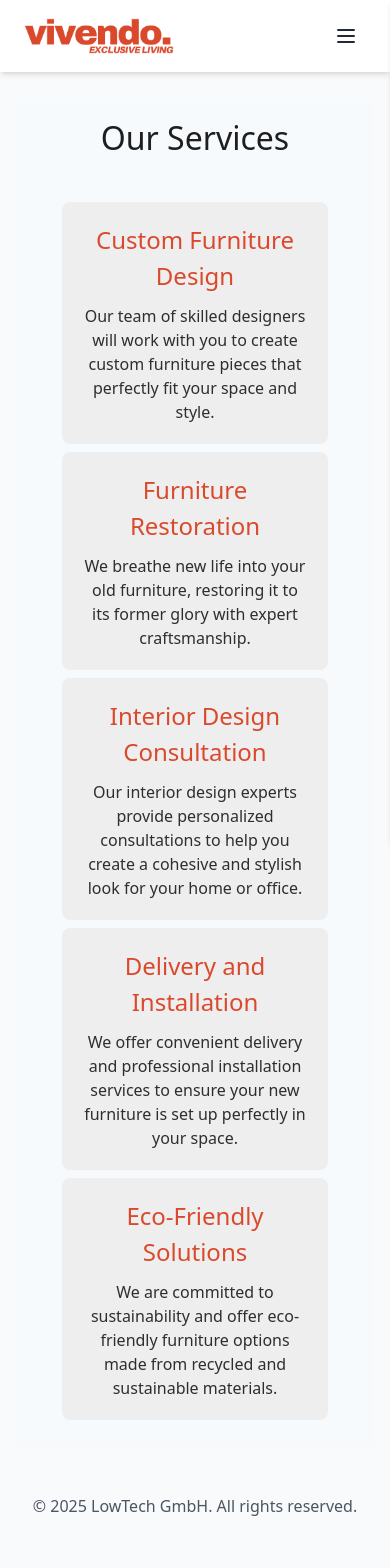
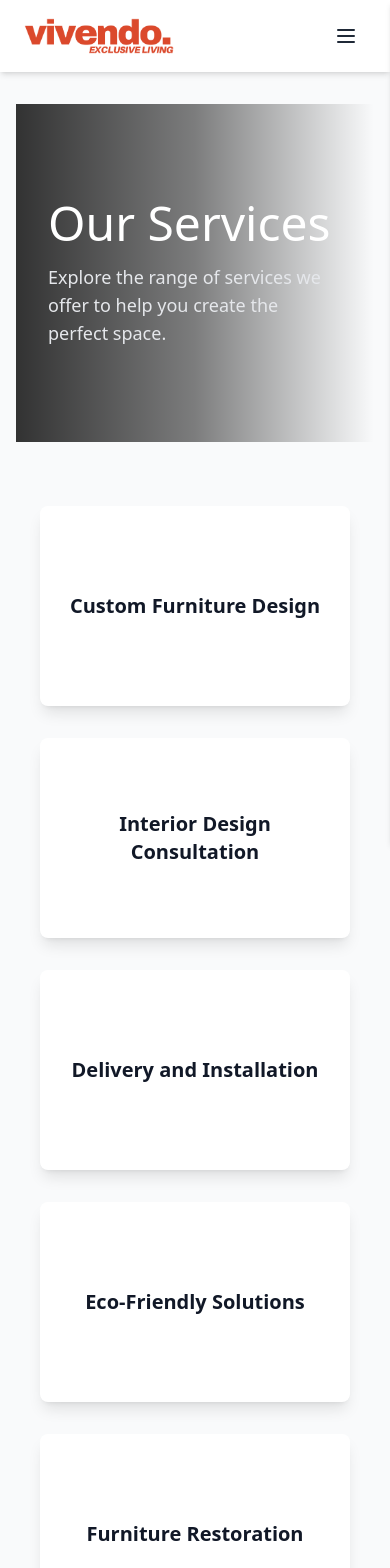
Before and after one commit to EdwardSpaeth/Cloud-Project-Group-11, a Next.js app in the folder frontend/webshop/: page /pages/services in a window 390 px wide. Shown: the top 1568 px of the page. Before the commit the page ends 1534 px from the top, so only its background shows below. Built offline with nearby package versions, Linux system fonts and the light colour scheme.

Commit message:
Adjusted landing page and services to tailwind

```diff
--- a/frontend/webshop/src/app/page.jsx
+++ b/frontend/webshop/src/app/page.jsx
@@ -1,27 +1,38 @@
+"use client";
 import Image from "next/image";
 import Link from "next/link";
+import { motion } from 'framer-motion';
 
 export default function Home() {
   return (
-    <div className="flex flex-col items-center justify-center min-h-screen bg-gray-50">
-      <div className="text-center max-w-2xl">
-        <h1 className="text-4xl font-extrabold text-gray-900 mb-4">Recreating Living for a Modern World</h1>
-        <p className="text-lg text-gray-600 mb-6">
-          Discover our exclusive collection of modern furniture designed to elevate your living space with elegance and functionality.
-        </p>
-        <Link href="/pages/shop">
-          <span className="inline-block bg-black text-white py-3 px-6 rounded-lg shadow-md hover:bg-gray-800 transition">View Our Collection</span>
-        </Link>
-      </div>
+    <div className="relative flex items-center justify-center min-h-screen bg-gray-50">
+      {/* Background Image */}
+      <Image
+        src="/images/Landing.jpg"
+        alt="Landing Image"
+        layout="fill"
+        objectFit="cover"
+        className="absolute inset-0 z-0 w-full h-full"
+      />
 
-      <div className="mt-10">
-        <Image
-          src="/images/Landing.jpg"
-          alt="Landing Image"
-          width={650}
-          height={450}
-          className="rounded-lg shadow-lg"
-        />
+      {/* Overlay */}
+      <div className="absolute inset-0 bg-black opacity-60 z-10"></div>
+
+      {/* Content */}
+      <div className="relative z-20 text-center text-white max-w-2xl px-4">
+          <h1 className="text-4xl font-extrabold mb-4">Recreating Living for a Modern World</h1>
+          <p className="text-lg mb-6">
+            Discover our exclusive collection of modern furniture designed to elevate your living space with elegance and functionality.
+          </p>
+        <motion.div
+          initial={{ opacity: 0, x: -50 }}
+          animate={{ opacity: 1, x: 0 }}
+          transition={{ duration: 0.8, delay: 0.1, ease: "easeOut" }}
+        >
+          <Link href="/pages/shop" className="inline-block border-2 border-white text-white py-3 px-6 rounded-lg transition hover:bg-white hover:text-black">
+            View Our Collection
+          </Link>
+        </motion.div>
       </div>
     </div>
   );
--- a/frontend/webshop/src/app/pages/services/page.js
+++ /dev/null
@@ -1,51 +0,0 @@
-
-import styles from "./services.module.css";
-export default function Services() {
-  return (
-    <div className={styles.page}>
-      <header className={styles.header}>
-      </header>
-      <main className={styles.main}>
-      <section className={styles.section}>
-        <center>
-          <header>
-          <h2>Our Services</h2>
-          </header>
-          <div className={styles.servicesGrid}>
-            <div className={styles.serviceItem}>
-              <center>
-              <h3>Custom Furniture Design</h3>
-              </center>
-              <p>Our team of skilled designers will work with you to create custom furniture pieces that perfectly fit your space and style.</p>
-            </div>
-            <div className={styles.serviceItem}>
-              <center>
-              <h3>Furniture Restoration</h3>
-              </center>
-              <p>We breathe new life into your old furniture, restoring it to its former glory with expert craftsmanship.</p>
-            </div>
-            <div className={styles.serviceItem}>
-            <center>
-              <h3>Interior Design Consultation</h3>
-            </center>
-              <p>Our interior design experts provide personalized consultations to help you create a cohesive and stylish look for your home or office.</p>
-            </div>
-            <div className={styles.serviceItem}>
-            <center>
-              <h3>Delivery and Installation</h3>
-            </center>
-              <p>We offer convenient delivery and professional installation services to ensure your new furniture is set up perfectly in your space.</p>
-            </div>
-            <div className={styles.serviceItem}>
-            <center>
-              <h3>Eco-Friendly Solutions</h3>
-            </center>
-              <p>We are committed to sustainability and offer eco-friendly furniture options made from recycled and sustainable materials.</p>
-            </div>
-          </div>
-        </center>
-        </section>
-      </main>
-    </div>
-  );
-}
--- /dev/null
+++ b/frontend/webshop/src/app/pages/services/page.jsx
@@ -0,0 +1,60 @@
+"use client";
+import { motion } from 'framer-motion';
+import styles from './services.css';
+
+export default function Services() {
+  return (
+    <div className="min-h-screen bg-w">
+      <div className="max-w-screen-2xl mx-auto">
+        {/* Hero Section */}
+        <div className="relative h-[40vh] mb-16 overflow-hidden">
+          <div className="absolute inset-0 bg-gradient-to-r from-black/80 via-black/50 to-transparent">
+            <div className="flex flex-col justify-center h-full px-8">
+              <motion.div
+                initial={{ opacity: 0, x: -50 }}
+                animate={{ opacity: 1, x: 0 }}
+                transition={{ duration: 0.8, ease: "easeOut" }}
+              >
+                <h1 className="text-5xl font-light text-white mb-4">Our Services</h1>
+              </motion.div>
+              <motion.div
+                initial={{ opacity: 0, x: -50 }}
+                animate={{ opacity: 1, x: 0 }}
+                transition={{ duration: 0.8, delay: 0.2, ease: "easeOut" }}
+              >
+                <p className="text-gray-200 text-lg max-w-xl">
+                  Explore the range of services we offer to help you create the perfect space.
+                </p>
+              </motion.div>
+            </div>
+          </div>
+        </div>
+
+        {/* Main Content */}
+        <div className="px-6 lg:px-8">
+          <div className="grid grid-cols-1 sm:grid-cols-2 lg:grid-cols-3 gap-8">
+            {[
+              { title: "Custom Furniture Design", description: "Our team of skilled designers will work with you to create custom furniture pieces that perfectly fit your space and style." },
+              { title: "Interior Design Consultation", description: "Our interior design experts provide personalized consultations to help you create a cohesive and stylish look for your home or office." },
+              { title: "Delivery and Installation", description: "We offer convenient delivery and professional installation services to ensure your new furniture is set up perfectly in your space." },
+              { title: "Eco-Friendly Solutions", description: "We are committed to sustainability and offer eco-friendly furniture options made from recycled and sustainable materials." },
+              { title: "Furniture Restoration", description: "We breathe new life into your old furniture, restoring it to its former glory with expert craftsmanship." },
+              { title: "Space Planning", description: "Our space planning services help you make the most of your available space, ensuring a functional and aesthetically pleasing layout." }
+            ].map((service, index) => (
+              <div key={index} className="service-item bg-white p-6 rounded-lg shadow-lg transition-transform transform hover:scale-105">
+                <div className="service-item-inner">
+                  <div className="service-item-front flex items-center justify-center h-full">
+                    <h3 className="text-xl font-semibold">{service.title}</h3>
+                  </div>
+                  <div className="service-item-back flex items-center justify-center h-full">
+                    <p>{service.description}</p>
+                  </div>
+                </div>
+              </div>
+            ))}
+          </div>
+        </div>
+      </div>
+    </div>
+  );
+}
--- /dev/null
+++ b/frontend/webshop/src/app/pages/services/services.css
@@ -0,0 +1,32 @@
+.service-item {
+    perspective: 1000px;
+    height: 200px; /* Fixed height to ensure items are the same size */
+  }
+
+  .service-item-inner {
+    position: relative;
+    width: 100%;
+    height: 100%;
+    text-align: center;
+    transition: transform 0.6s;
+    transform-style: preserve-3d;
+  }
+
+  .service-item:hover .service-item-inner {
+    transform: rotateY(180deg);
+  }
+
+  .service-item-front,
+  .service-item-back {
+    position: absolute;
+    width: 100%;
+    height: 100%;
+    backface-visibility: hidden;
+    display: flex;
+    align-items: center;
+    justify-content: center;
+  }
+
+  .service-item-back {
+    transform: rotateY(180deg);
+  }
--- a/frontend/webshop/src/app/pages/services/services.module.css
+++ /dev/null
@@ -1,101 +0,0 @@
-.page {
-  color: #1e1e1e;
-  background-color: #f7fafc;
-  padding: 0;
-  margin: 0;
-}
-
-.logo {
-  width: 180px;
-  height: auto;
-}
-
-.nav a {
-  color: #1e1e1e;
-  text-decoration: none;
-}
-
-.nav a.active {
-  color: #00ff00; /* Green color for active link */
-}
-
-.main {
-    padding: 10px;
-}
-
-.section {
-  padding: 0px 20px; /* Reduced padding */
-  background-color: #f7fafc;
-}
-
-.section h1 {
-  font-size: 2.5rem;
-  font-weight: 400;
-  margin-top: 0; /* Remove top margin */
-  margin-bottom: 1rem;
-  text-align: center;
-  color: #1e1e1e;
-}
-
-.section h2 {
-  font-size: 2rem;
-  font-weight: 300;
-  margin-bottom: 1.5rem;
-  text-align: center;
-  color: #1e1e1e;
-}
-
-.section p, .section ul {
-  font-size: 1em;
-  color: #1e1e1e;
-}
-
-.servicesGrid {
-  display: grid;
-  grid-template-columns: repeat(auto-fill, minmax(250px, 1fr));
-  gap: 1.5rem;
-  background-color: var(--background);
-  padding: 1rem;
-  transition: background-color 0.2s ease-in-out;
-}
-
-.serviceItem {
-  background-color: #eeeeee;
-  padding: 20px;
-  border-radius: 8px;
-}
-
-.serviceItem h3 {
-  font-size: 1.5em;
-  color: #db492d;
-  margin-bottom: 10px;
-}
-
-.serviceItem p {
-  font-size: 1em;
-  color: #2e2e2e;
-}
-
-.footer {
-  text-align: center;
-  padding: 20px;
-  background-color: #1e1e1e;
-}
-
-.footer p {
-  color: #fff;
-}
-
-@media (max-width: 1024px) {
-  .servicesGrid {
-    grid-template-columns: repeat(auto-fill, minmax(200px, 1fr));
-    gap: 1rem;
-  }
-}
-
-@media (max-width: 768px) {
-  .servicesGrid {
-    grid-template-columns: repeat(auto-fill, minmax(150px, 1fr));
-    gap: 0.5rem;
-  }
-}
```
Also changed, not shown: 1 other file (tests, documents, lock files or other folders).
